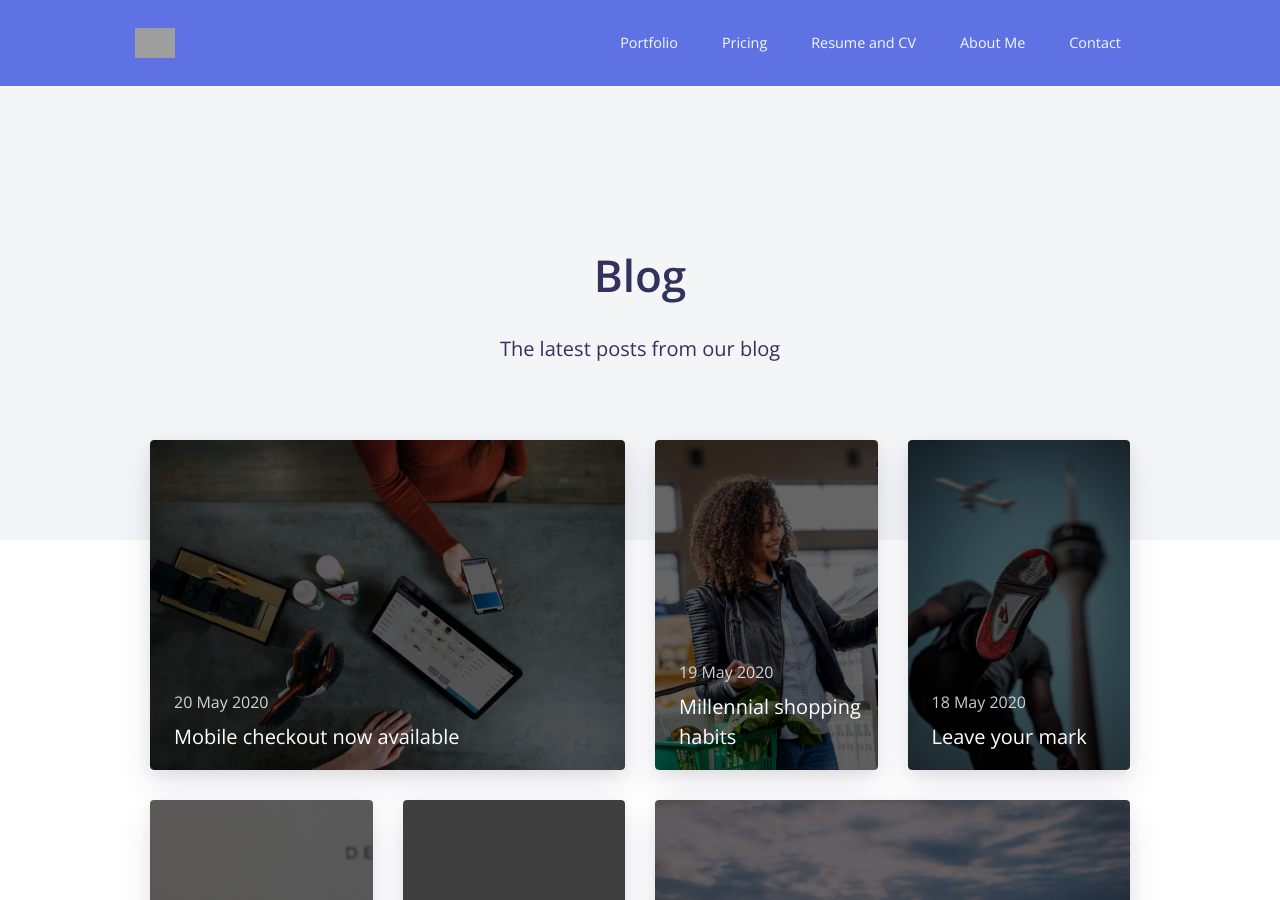
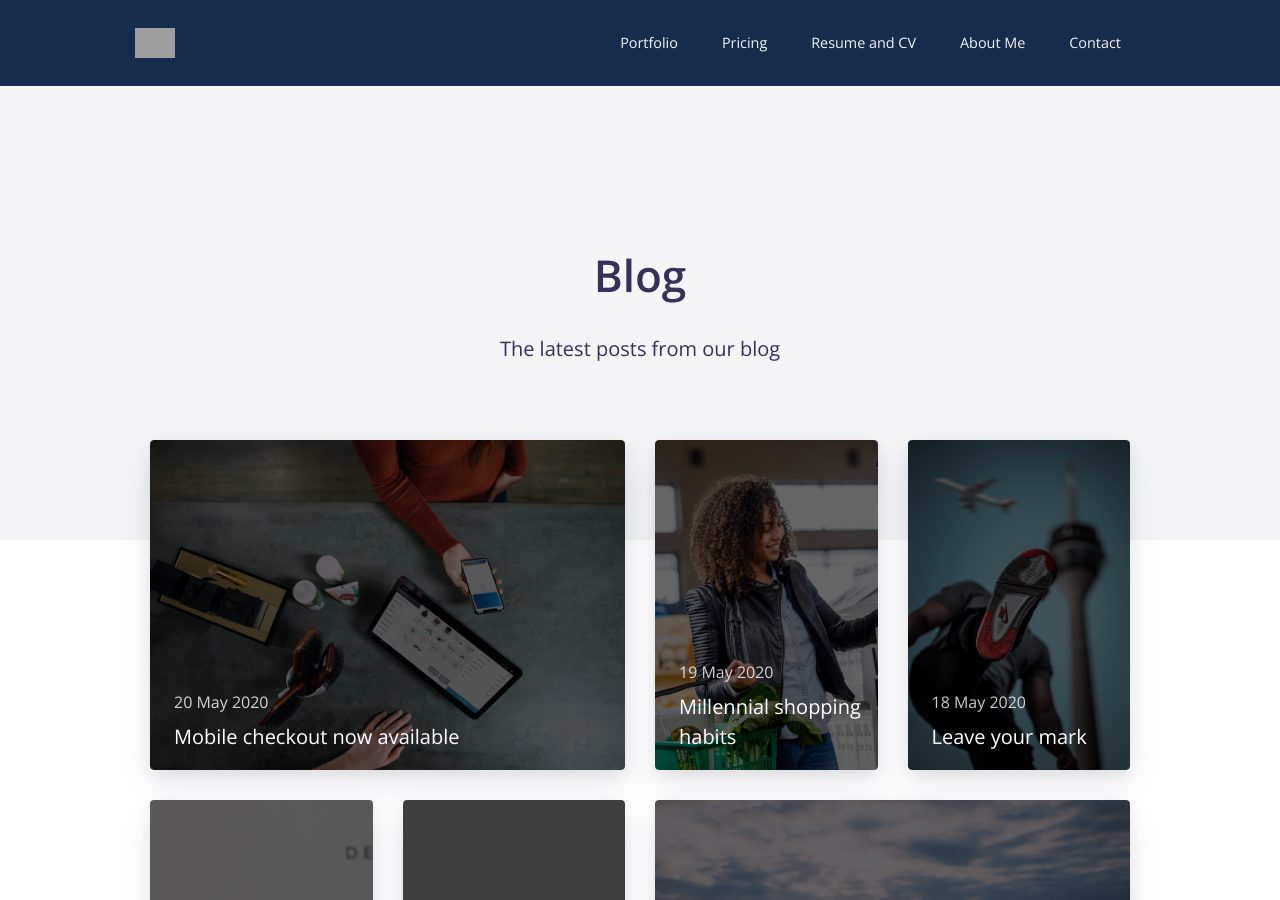
Before and after one commit to patriciamariebarrier/patriciamariebarrier.github.io, a Jekyll site: the page built from index.html, in a window 1280 px wide and 900 px high. Built offline with Jekyll 4.4.1, drawn with Linux system fonts in a browser that asks for light colours; nearby versions of some CDN libraries; grey boxes are pictures that could not be loaded.

Commit message:
Update settings.yml

```diff
--- a/_data/settings.yml
+++ b/_data/settings.yml
@@ -6,7 +6,7 @@ header_settings:
   logo_image: /assets/img/bigdataapplications.jpg
   mobile_logo_image: /assets/img/bigdataapplications.jpg
   # Choose a color for your header [blue, dark, light].
-  theme: blue
+  theme: dark
   # If the page has a featured image, it turns transparent if allow_transparent is set to "yes".
   allow_transparent: "yes"
 
```
